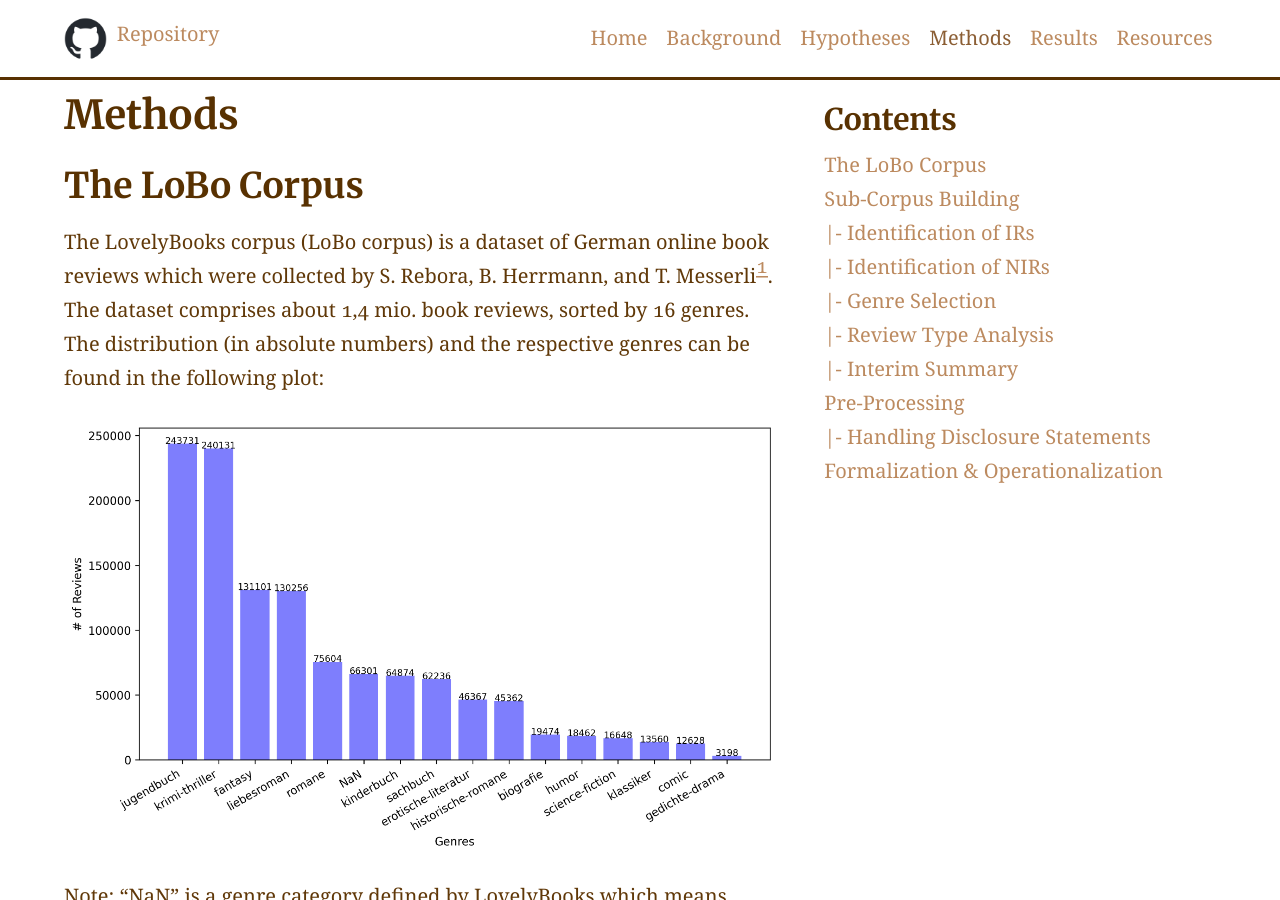
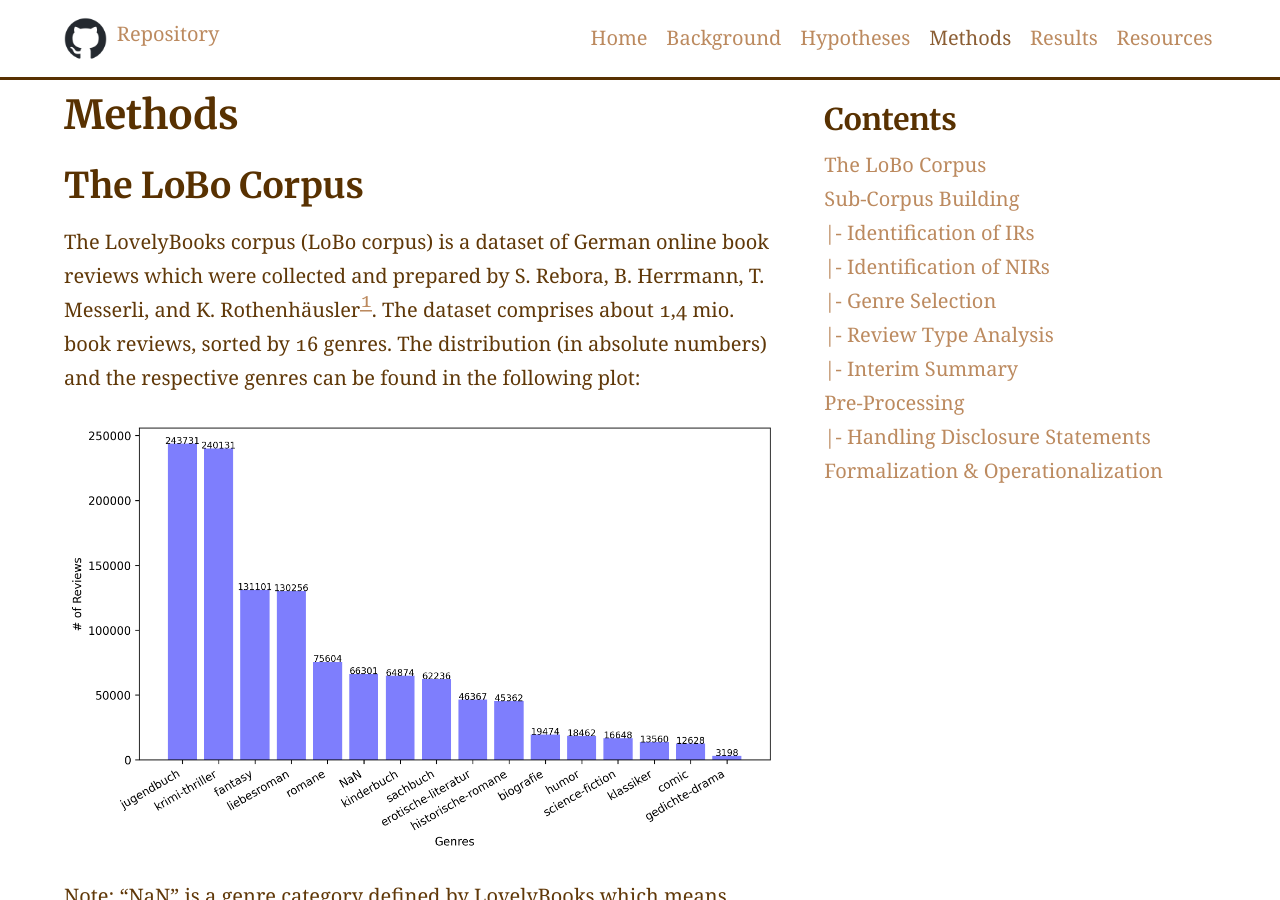
Before and after one commit to aheuma/IncentivizedBookReviews, a Jekyll site: the page built from methods.md, in a window 1280 px wide and 900 px high. Built offline with Jekyll 4.4.1, drawn with Linux system fonts in a browser that asks for light colours.

Commit message:
Modify methods.md

```diff
--- a/methods.md
+++ b/methods.md
@@ -7,7 +7,7 @@ layout: page
 
 ## The LoBo Corpus {#data-lobo-corpus}
 
-The LovelyBooks corpus (LoBo corpus) is a dataset of German online book reviews which were collected by S. Rebora, B. Herrmann, and T. Messerli[^1]. The dataset comprises about 1,4 mio. book reviews, sorted by 16 genres. The distribution (in absolute numbers) and the respective genres can be found in the following plot:
+The LovelyBooks corpus (LoBo corpus) is a dataset of German online book reviews which were collected and prepared by S. Rebora, B. Herrmann, T. Messerli, and K. Rothenhäusler[^1]. The dataset comprises about 1,4 mio. book reviews, sorted by 16 genres. The distribution (in absolute numbers) and the respective genres can be found in the following plot:
 
 {% include figure.html image="../assets/images/total_reviews_per_genre_BAR.png" position="center" height="90%" %}
 
```
